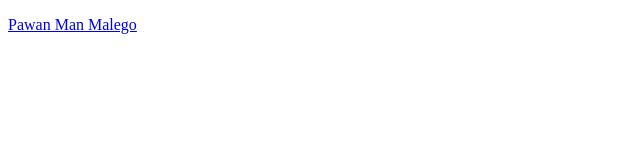
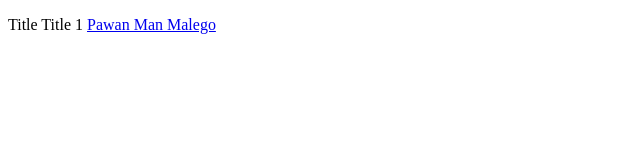
Before and after one commit to PawanManMalego/icsprojet1group4, a plain HTML site: page index.html in a window 1280 px wide. Shown: the whole page, without its empty margins (0-640 px from the left). Drawn offline with Linux system fonts and the light colour scheme.

Commit message:
Update index.html

```diff
--- a/index.html
+++ b/index.html
@@ -10,6 +10,7 @@
         <body>
 
             <p>
+                <a> Title </a>Title 1
                 <a href="https://pawanmanmalego.github.io/"> Pawan Man Malego </a>
             </p>
 
```
